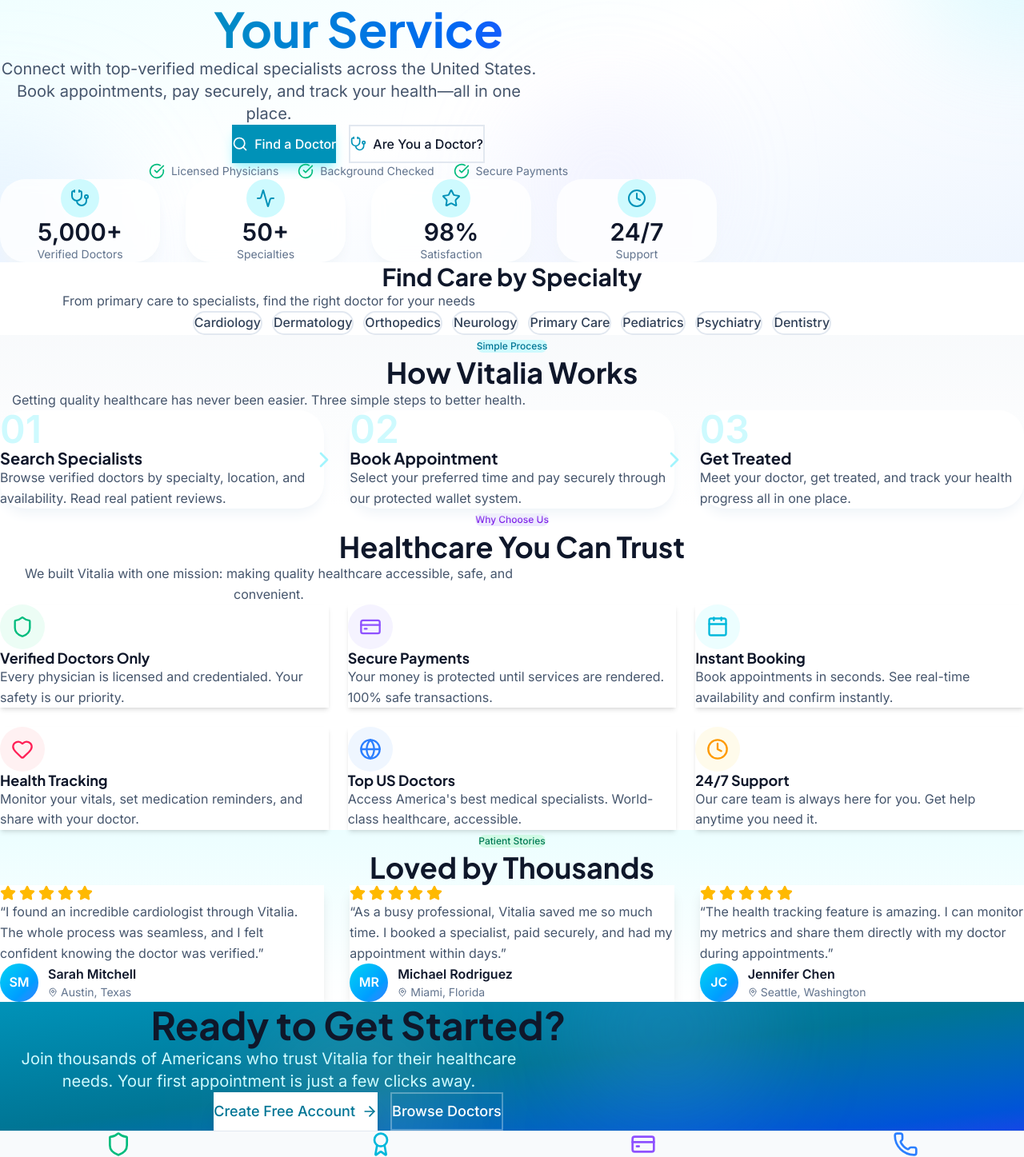
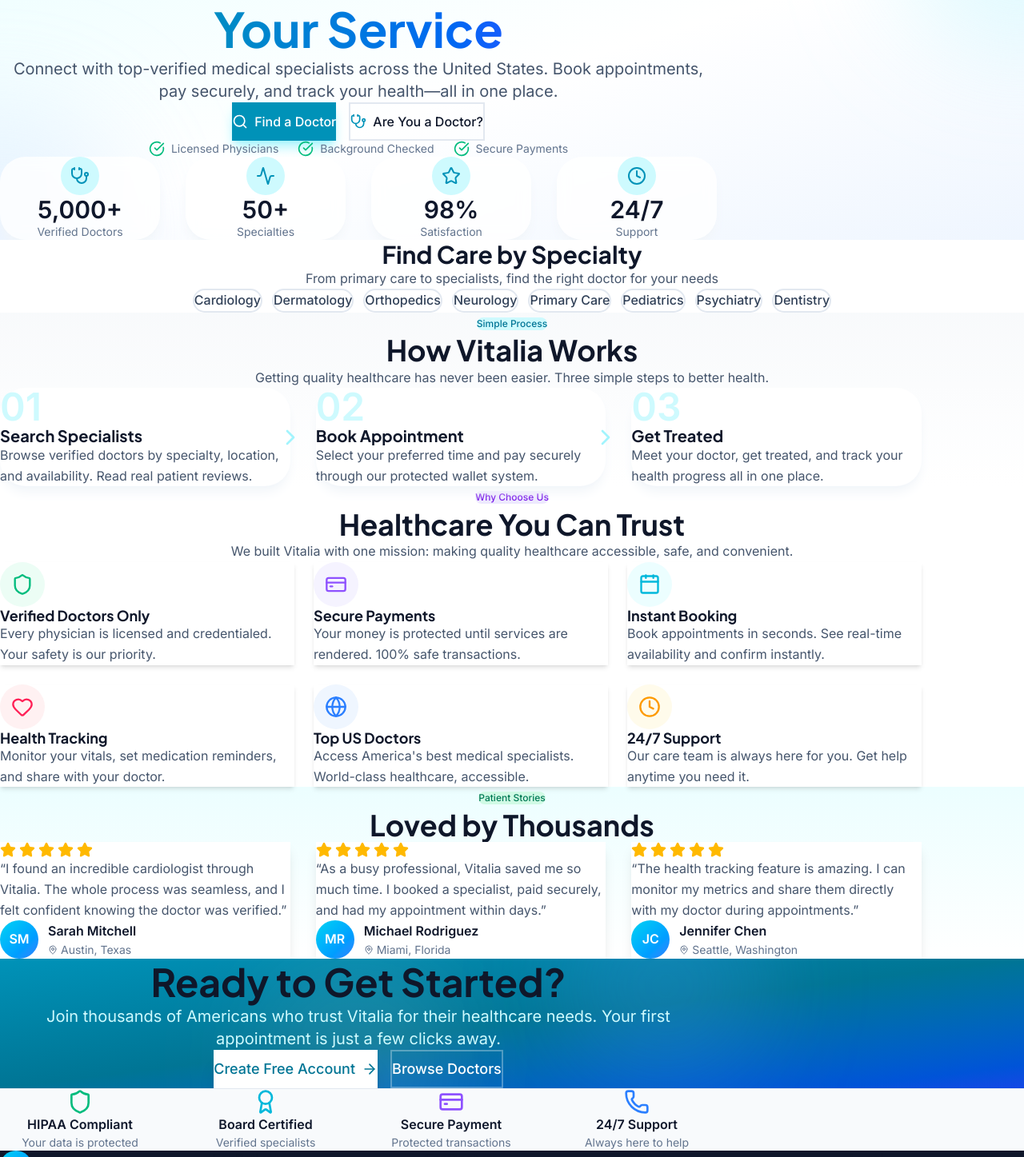
Before and after one commit to dnx92/vitalia, a Next.js app: page / in a window 1280 px wide. Shown: the part 163-1610 px from the top of the page at 80% size. Built offline with nearby package versions, Linux system fonts and the light colour scheme.

Commit message:
fix: Use container mx-auto for proper centering

```diff
--- a/src/app/globals.css
+++ b/src/app/globals.css
@@ -54,6 +54,8 @@
   --font-sans: 'Inter', sans-serif;
   --font-heading: 'Plus Jakarta Sans', sans-serif;
   --font-mono: 'JetBrains Mono', monospace;
+  --spacing-max-width: 80rem;
+  --container-2xl: 1400px;
 }
 
 * {
--- a/src/app/layout.tsx
+++ b/src/app/layout.tsx
@@ -23,9 +23,9 @@
 });
 
 export const metadata: Metadata = {
-  title: "Vitalia - Your Health Without Borders",
-  description: "Connect with medical professionals worldwide. Book appointments, track your health, and manage your healthcare journey.",
-  keywords: ["medical services", "healthcare", "international doctors", "medical appointments", "health tracking"],
+  title: "Vitalia - America's Healthcare Marketplace",
+  description: "Connect with top-verified medical specialists across the United States. Book appointments, pay securely, and track your health.",
+  keywords: ["medical services", "healthcare", "doctors", "appointments", "health tracking"],
 };
 
 export default function RootLayout({
@@ -35,10 +35,12 @@
 }>) {
   return (
     <html lang="en" className={`${plusJakarta.variable} ${inter.variable} ${jetbrainsMono.variable}`}>
-      <body className="min-h-screen flex flex-col antialiased">
+      <body className="min-h-screen flex flex-col bg-white antialiased">
         <ToastProvider>
           <Navbar />
-          <main className="flex-1">{children}</main>
+          <main className="flex-1 w-full">
+            {children}
+          </main>
           <Footer />
         </ToastProvider>
       </body>
--- a/src/app/page.tsx
+++ b/src/app/page.tsx
@@ -11,12 +11,9 @@
   CheckCircle,
   ArrowRight,
   MapPin,
-  Users,
   Award,
   Phone,
   ChevronRight,
-  Play,
-  Plus,
   Activity,
   Stethoscope
 } from "lucide-react";
@@ -132,10 +129,9 @@
         <div className="absolute inset-0 overflow-hidden">
           <div className="absolute -top-40 -right-40 w-80 h-80 bg-cyan-200 rounded-full mix-blend-multiply filter blur-3xl opacity-30 animate-float" />
           <div className="absolute -bottom-40 -left-40 w-80 h-80 bg-blue-200 rounded-full mix-blend-multiply filter blur-3xl opacity-30 animate-float" style={{ animationDelay: '1s' }} />
-          <div className="absolute top-1/2 left-1/2 w-60 h-60 bg-violet-200 rounded-full mix-blend-multiply filter blur-3xl opacity-20 animate-float" style={{ animationDelay: '2s' }} />
         </div>
 
-        <div className="relative max-w-7xl mx-auto px-4 sm:px-6 lg:px-8">
+        <div className="relative container mx-auto px-4 sm:px-6 lg:px-8">
           <div className="text-center max-w-4xl mx-auto">
             <Badge variant="default" className="mb-6 px-4 py-1.5 text-sm bg-cyan-100 text-cyan-700 hover:bg-cyan-100">
               <span className="flex items-center gap-2">
@@ -205,7 +201,7 @@
 
       {/* Specialties Section */}
       <section className="py-16 bg-white">
-        <div className="max-w-7xl mx-auto px-4 sm:px-6 lg:px-8">
+        <div className="container mx-auto px-4 sm:px-6 lg:px-8">
           <div className="text-center mb-12">
             <h2 className="text-2xl sm:text-3xl font-bold text-slate-900 mb-4">
               Find Care by Specialty
@@ -215,7 +211,7 @@
             </p>
           </div>
           <div className="flex flex-wrap justify-center gap-3">
-            {specialties.map((specialty, i) => (
+            {specialties.map((specialty) => (
               <Link
                 key={specialty}
                 href={`/search?specialty=${encodeURIComponent(specialty)}`}
@@ -232,7 +228,7 @@
 
       {/* How It Works */}
       <section className="py-20 bg-gradient-to-b from-slate-50 to-white">
-        <div className="max-w-7xl mx-auto px-4 sm:px-6 lg:px-8">
+        <div className="container mx-auto px-4 sm:px-6 lg:px-8">
           <div className="text-center mb-16">
             <Badge variant="default" className="mb-4 bg-cyan-100 text-cyan-700">
               Simple Process
@@ -245,7 +241,7 @@
             </p>
           </div>
 
-          <div className="grid md:grid-cols-3 gap-8">
+          <div className="grid md:grid-cols-3 gap-8 max-w-6xl mx-auto">
             {steps.map((step, i) => (
               <div key={step.number} className="relative">
                 <div className="p-8 rounded-2xl bg-white shadow-lg shadow-slate-100 hover:shadow-xl transition-shadow">
@@ -266,7 +262,7 @@
 
       {/* Features Section */}
       <section className="py-20 bg-white">
-        <div className="max-w-7xl mx-auto px-4 sm:px-6 lg:px-8">
+        <div className="container mx-auto px-4 sm:px-6 lg:px-8">
           <div className="text-center mb-16">
             <Badge variant="default" className="mb-4 bg-violet-100 text-violet-700">
               Why Choose Us
@@ -279,7 +275,7 @@
             </p>
           </div>
 
-          <div className="grid sm:grid-cols-2 lg:grid-cols-3 gap-6">
+          <div className="grid sm:grid-cols-2 lg:grid-cols-3 gap-6 max-w-6xl mx-auto">
             {features.map((feature) => (
               <Card key={feature.title} className="group hover:shadow-lg transition-all duration-300 border-0 shadow-md">
                 <CardContent className="p-6">
@@ -297,7 +293,7 @@
 
       {/* Testimonials */}
       <section className="py-20 bg-gradient-to-b from-cyan-50 to-white">
-        <div className="max-w-7xl mx-auto px-4 sm:px-6 lg:px-8">
+        <div className="container mx-auto px-4 sm:px-6 lg:px-8">
           <div className="text-center mb-16">
             <Badge variant="default" className="mb-4 bg-emerald-100 text-emerald-700">
               Patient Stories
@@ -307,7 +303,7 @@
             </h2>
           </div>
 
-          <div className="grid md:grid-cols-3 gap-8">
+          <div className="grid md:grid-cols-3 gap-8 max-w-6xl mx-auto">
             {testimonials.map((testimonial, i) => (
               <Card key={i} className="bg-white border-0 shadow-lg">
                 <CardContent className="p-6">
@@ -345,7 +341,7 @@
           <div className="absolute bottom-0 right-1/4 w-64 h-64 bg-blue-400/20 rounded-full blur-3xl" />
         </div>
 
-        <div className="relative max-w-4xl mx-auto px-4 sm:px-6 lg:px-8 text-center">
+        <div className="relative container mx-auto px-4 sm:px-6 lg:px-8 text-center max-w-4xl">
           <h2 className="text-3xl sm:text-4xl lg:text-5xl font-bold text-white mb-6">
             Ready to Get Started?
           </h2>
@@ -371,8 +367,8 @@
 
       {/* Trust Footer */}
       <section className="py-12 bg-slate-50 border-t border-slate-200">
-        <div className="max-w-7xl mx-auto px-4 sm:px-6 lg:px-8">
-          <div className="grid grid-cols-2 md:grid-cols-4 gap-8 text-center">
+        <div className="container mx-auto px-4 sm:px-6 lg:px-8">
+          <div className="grid grid-cols-2 md:grid-cols-4 gap-8 text-center max-w-4xl mx-auto">
             <div className="flex flex-col items-center">
               <Shield className="h-8 w-8 text-emerald-500 mb-2" />
               <p className="font-semibold text-slate-900">HIPAA Compliant</p>
--- a/src/components/layout/footer.tsx
+++ b/src/components/layout/footer.tsx
@@ -31,7 +31,7 @@
   return (
     <footer className="bg-slate-900 text-slate-300">
       {/* Main Footer */}
-      <div className="max-w-7xl mx-auto px-4 sm:px-6 lg:px-8 py-16">
+      <div className="container mx-auto px-4 sm:px-6 lg:px-8 py-16">
         <div className="grid grid-cols-2 md:grid-cols-5 gap-8 lg:gap-12">
           {/* Brand */}
           <div className="col-span-2 md:col-span-1">
@@ -132,7 +132,7 @@
 
       {/* Bottom Bar */}
       <div className="border-t border-slate-800">
-        <div className="max-w-7xl mx-auto px-4 sm:px-6 lg:px-8 py-6">
+        <div className="container mx-auto px-4 sm:px-6 lg:px-8 py-6">
           <div className="flex flex-col md:flex-row items-center justify-between gap-4">
             <p className="text-sm text-slate-500">
               © {new Date().getFullYear()} Vitalia Health, Inc. All rights reserved.
--- a/src/components/layout/navbar.tsx
+++ b/src/components/layout/navbar.tsx
@@ -42,7 +42,7 @@
 
   return (
     <header className="sticky top-0 z-50 bg-white border-b border-slate-200 shadow-sm">
-      <div className="max-w-7xl mx-auto px-4 sm:px-6 lg:px-8">
+      <div className="container mx-auto px-4 sm:px-6 lg:px-8">
         <div className="flex h-16 items-center justify-between">
           {/* Left: Logo + Nav */}
           <div className="flex items-center gap-8">
```
